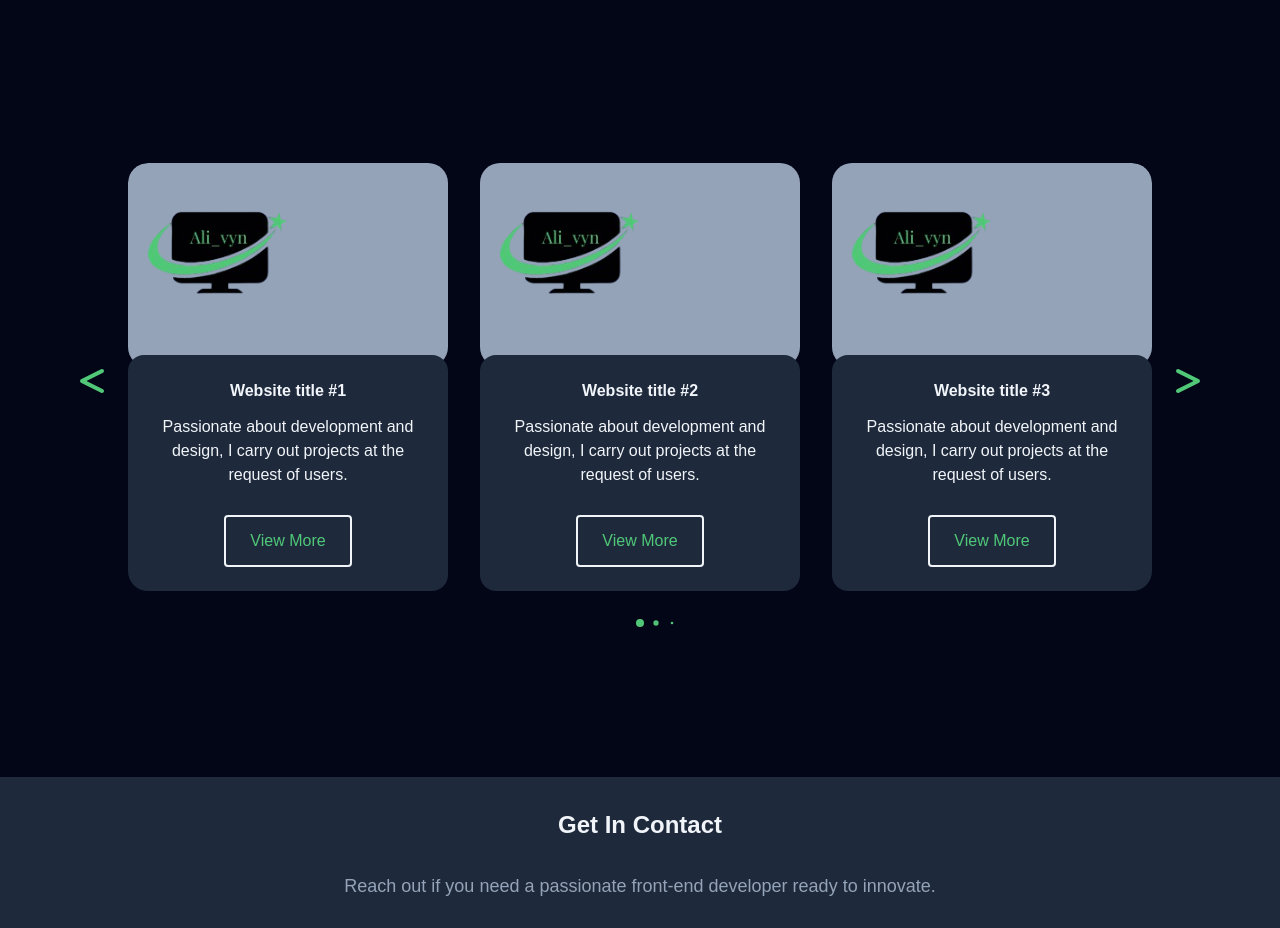
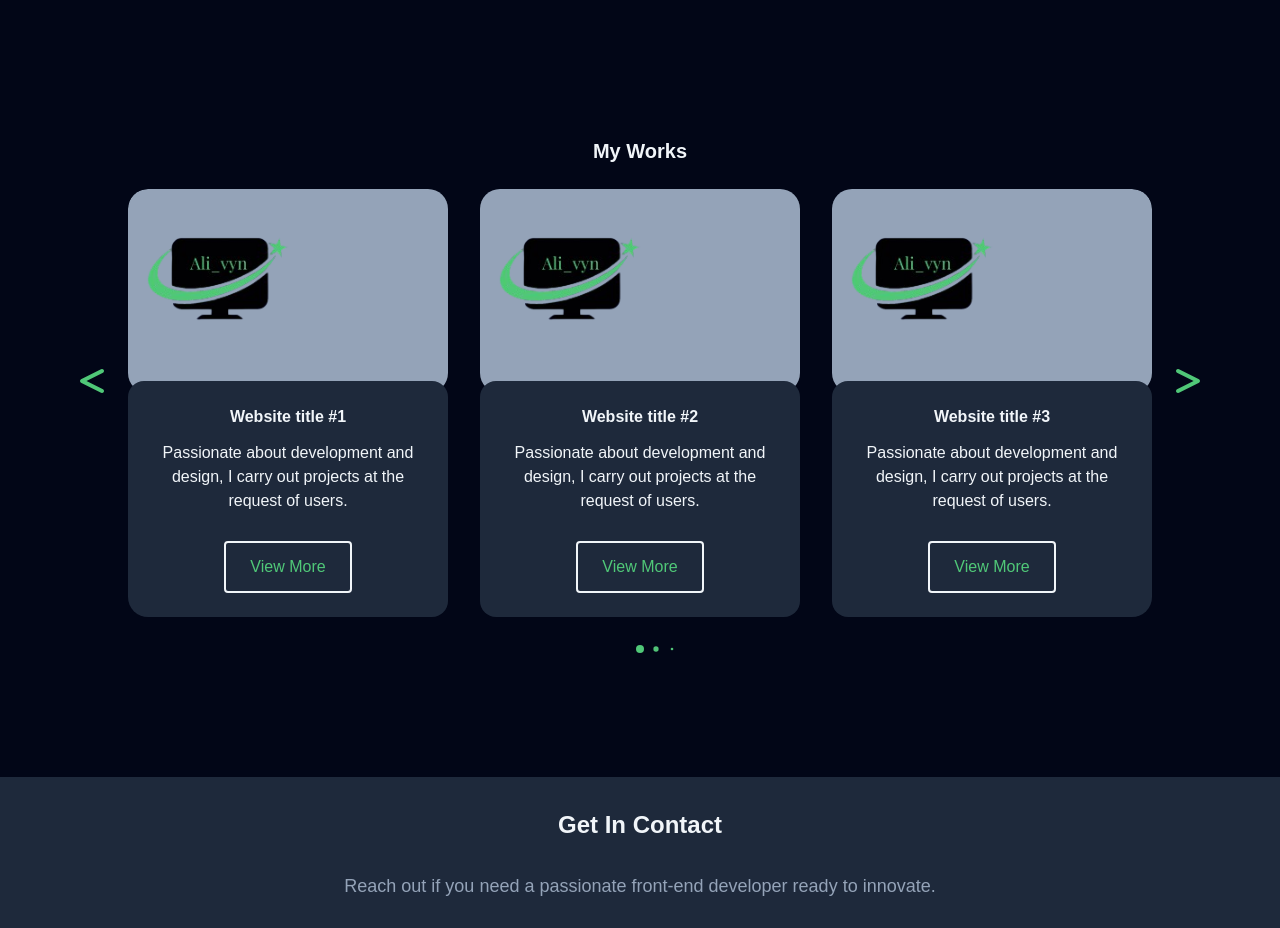
Before and after one commit to Alivyn-abqrz/My-Web-Portfolio, a website built with Vite: page index.html in a window 1280 px wide. Shown: the part 1260-2188 px from the top of the page. Built offline with nearby package versions, Linux system fonts and the light colour scheme; a web font is replaced by a local one.

Commit message:
Add h2 on work section

```diff
--- a/index.html
+++ b/index.html
@@ -102,6 +102,8 @@
       <!-- end of About section -->
     <section  class="work__container" id="work">
       <div class="card__container swiper">
+        <h2>My Works</h2>
+        <br>
         <div class="card__content">
            <div class="swiper-wrapper">
               <article class="card__article swiper-slide">
--- a/styles/components/work.css
+++ b/styles/components/work.css
@@ -81,6 +81,12 @@
 .swiper-pagination-bullet-active{
   background-color: var(--clr-green);
 }
+.card__container h2{
+  display: flex;
+  align-items: center;
+  justify-content: center;
+  font-size: var(--size-base);
+}
 @media  screen and (max-width:320px) {
   .card__data{
     padding: 1rem;
@@ -99,4 +105,7 @@
   .card__container{
     max-width: 1120px;
   }
+  .card__container h2{
+    font-size: var(--size-xl);
+  }
 }
```
